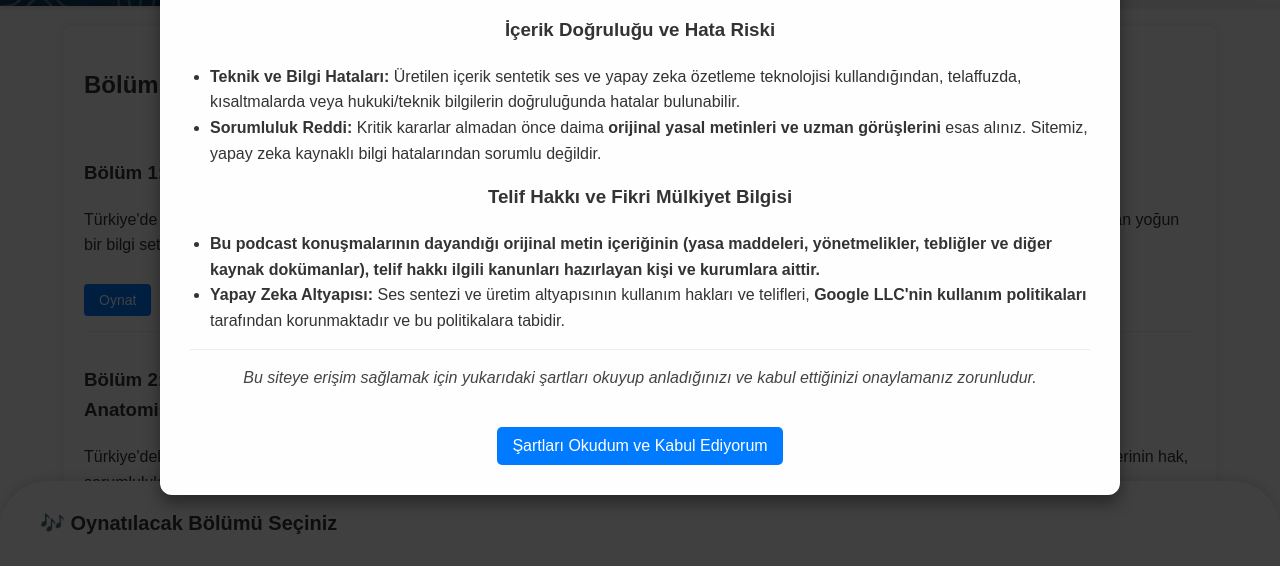
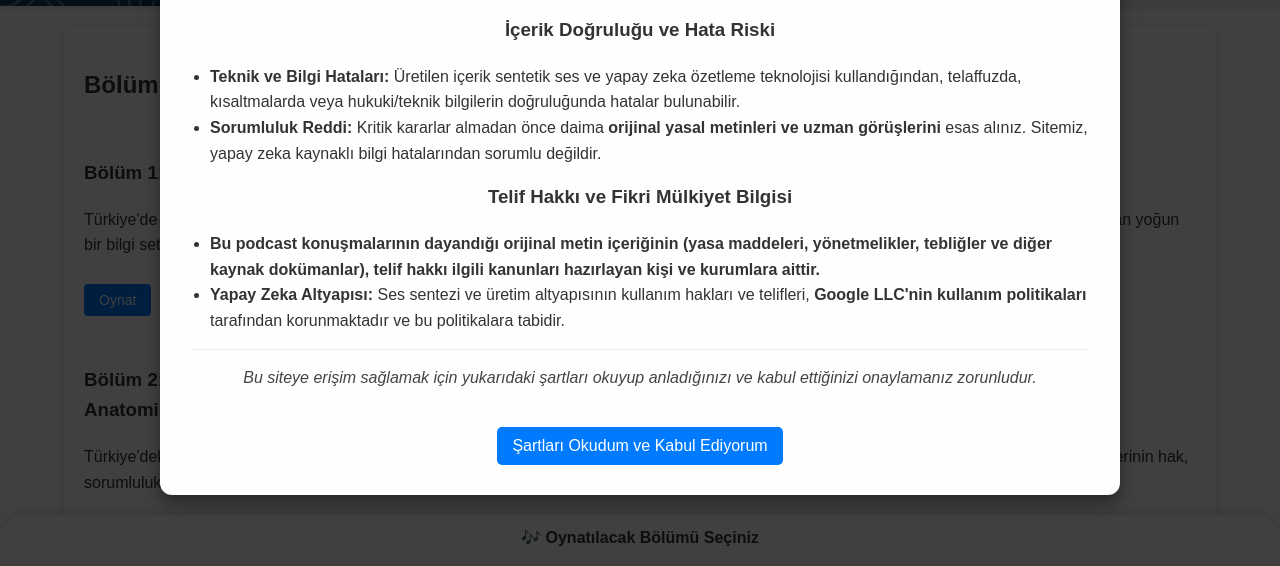
Before and after one commit to EnesMCLK/TKGMNotebookLMPodcastServer, a plain HTML site: page index.html in a window 1280 px wide. Shown: the part 234-800 px from the top of the page. Drawn offline with Linux system fonts and the light colour scheme.

Commit message:
mobil ayarlandı

```diff
--- a/script.js
+++ b/script.js
@@ -147,7 +147,8 @@ const audioFiles = [
     "audio\\Resmî Yazışmaların Dijital Dönüşümü Yönetmelik Neleri Değiştirdi (EBYS, E-İmza ve QR Kodun Resmi İletişimdeki Gücü).m4a",
     "audio\\Şehirlerimizi Şekillendiren Kurallar Mekânsal Planlar Yönetmeliği'nin Altın Kuralları ve Afet Direnci.m4a",
     "audio\\Tapu Planlarındaki Gizemli Hata Payı Yanılma Sınırı Yönetmeliği (2022) Ne Diyor ve Parselinizi Nasıl Etkiliyor.m4a",
-    "audio\\Tapu Labirenti, Orman Sınırları ve Memuriyetin Kırmızı Çizgileri Türkiye Arazi Yönetiminin Hukuki ve Teknik Anatomisi.m4a"
+    "audio\\Tapu Labirenti, Orman Sınırları ve Memuriyetin Kırmızı Çizgileri Türkiye Arazi Yönetiminin Hukuki ve Teknik Anatomisi.m4a",
+    "audio\\Türkiye'de Arazi ve Mülkiyetin Sınırları Kadastro Sürecinin A'dan Z'ye Hukuki Haritası.m4a"
 ];
 
 // BÖLÜM BİLGİLERİ LİSTESİ
@@ -307,6 +308,11 @@ const podcastEpisodes = [
          file: "audio/Tapu Labirenti, Orman Sınırları ve Memuriyetin Kırmızı Çizgileri Türkiye Arazi Yönetiminin Hukuki ve Teknik Anatomisi.m4a",
          description: "Türkiye'deki arazi yönetimi ve mülkiyet güvenliğinin temellerini, orman ve 2B sınırlarının hukuki belirlenme zorluklarını ve kamu görevlilerinin (657 Sayılı Kanun) uyması gereken etik ve teknik kuralları kapsamlı bir şekilde analiz etmektedir."
      },
+     {
+         title: "Bölüm 32: Türkiye'de Arazi ve Mülkiyetin Sınırları Kadastro Sürecinin A'dan Z'ye Hukuki Haritası",
+         file: "audio/Türkiye'de Arazi ve Mülkiyetin Sınırları Kadastro Sürecinin A'dan Z'ye Hukuki Haritası.m4a",
+         description: "Türkiye'de Arazi ve Mülkiyetin Sınırlarını, Kadastro Sürecinin A'dan Z'ye Hukuki Haritasını çıkararak incelemektedir."
+     },
 
     /* Yeni özetlerinizi buraya ekleyin:
 
--- a/style.css
+++ b/style.css
@@ -4,8 +4,7 @@
     bottom: 0;
     left: 0;
     width: 100%;
-    z-index: 1000;
-    font-size: smaller;
+    z-index: 1000 !important;
 
     /* Başlangıçta ekranın altında gizli */
     transform: translateY(100%);
@@ -14,7 +13,7 @@
 
     margin-bottom: 0 !important;
     background: #fff;
-    border-radius: 48px 48px 0 0;
+    border-radius: 24px 24px 0 0;
     box-shadow: 0 -4px 10px rgba(0,0,0,0.1); /* Gölgeyi üste ver */
 }
 
@@ -22,20 +21,26 @@
 .player-container.is-active {
     transform: translateY(0); /* Orijinal pozisyonuna geri getir */
     opacity: 1;               /* Görünür yap */
+    z-index: 1000 !important; /* Üstte kalmasını sağla */
 }
 
 /* Başlık stili (Değişiklik yok) */
 #current-episode-title {
     padding: 10px 0;
-    margin-left: 40px;
+    margin-top: 5px;
+    margin-bottom: 5px;
+    margin-left: 20px;
+    margin-right: 20px;
+    margin-block-start: auto;
+    font-size: medium;
+    justify-self: center;
 }
 
 /* Oynatıcının BAŞLANGIÇ durumu (Gizli) */
 #podcast-player {
     display: block;
     width: 95%;
-    margin-right: 100px !important;
-    margin-left: 30px !important;
+    justify-self: center;
 
     /* Animasyon için başlangıç değerleri */
     max-height: 0; /* Yüksekliği sıfırla */
@@ -142,6 +147,7 @@ main {
 .episode-list {
     background: #fff;
     padding: 20px;
+    margin-bottom: 20px;
     border-radius: 8px;
     box-shadow: 0 0 10px rgba(0,0,0,0.1);
 }
```
Also changed, not shown: 1 other file.
